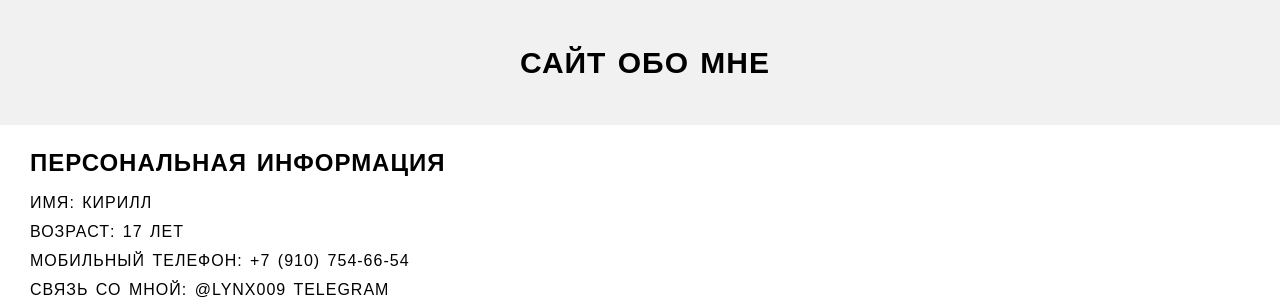
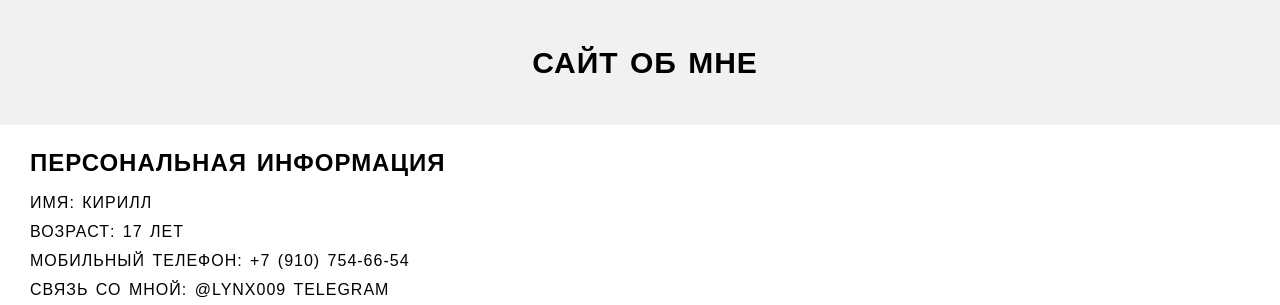
Before and after one commit to Kir992/MySite, a plain HTML site: page index.html in a window 1280 px wide. Shown: the top 305 px of the page. Drawn offline with Linux system fonts and the light colour scheme.

Commit message:
Update index.html

```diff
--- a/index.html
+++ b/index.html
@@ -6,7 +6,7 @@
 </head>
 <body>
     <header>
-        <h1>Сайт обо мне</h1>
+        <h1>Сайт об мне</h1>
     </header>
     <main>
         <section>
```
